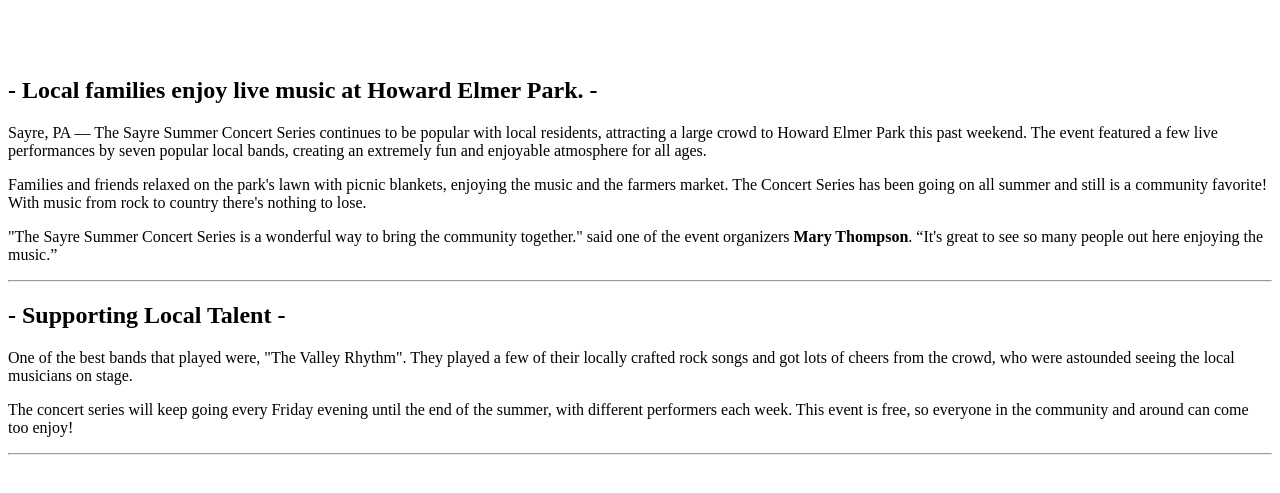
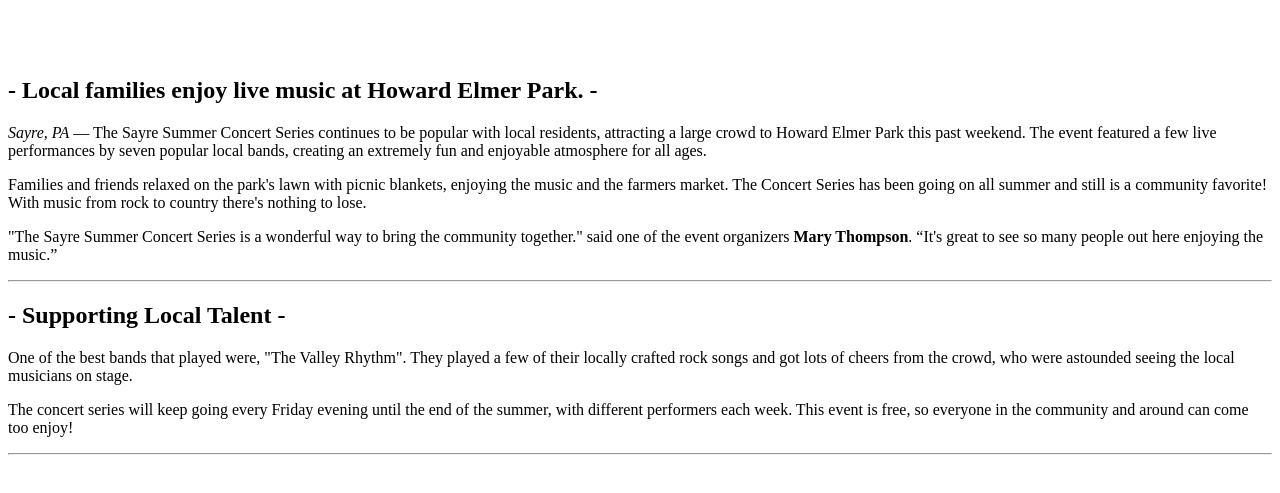
Before and after one commit to 25aashcraft/25aashcraft.github.io, a plain HTML site: page module_1-going-live/index.html in a window 1280 px wide. Shown: the part 59-552 px from the top of the page. Drawn offline with Linux system fonts and the light colour scheme.

Commit message:
Update index.html

```diff
--- a/module_1-going-live/index.html
+++ b/module_1-going-live/index.html
@@ -11,7 +11,7 @@
     <br>
     <br>
     <h2>-  Local families enjoy live music at Howard Elmer Park.  -</h2>
-    <p>Sayre, PA — The Sayre Summer Concert Series continues to be popular with local residents, attracting a large crowd to Howard Elmer Park this past weekend. The event featured a few live performances by seven popular local bands, creating an extremely fun and enjoyable atmosphere for all ages.</p>
+    <p><i>Sayre, PA</i> — The Sayre Summer Concert Series continues to be popular with local residents, attracting a large crowd to Howard Elmer Park this past weekend. The event featured a few live performances by seven popular local bands, creating an extremely fun and enjoyable atmosphere for all ages.</p>
 
     <p>Families and friends relaxed on the park's lawn with picnic blankets, enjoying the music and the farmers market. The Concert Series has been going on all summer and still is a community favorite! With music from rock to country there's nothing to lose.</p>
 
```
